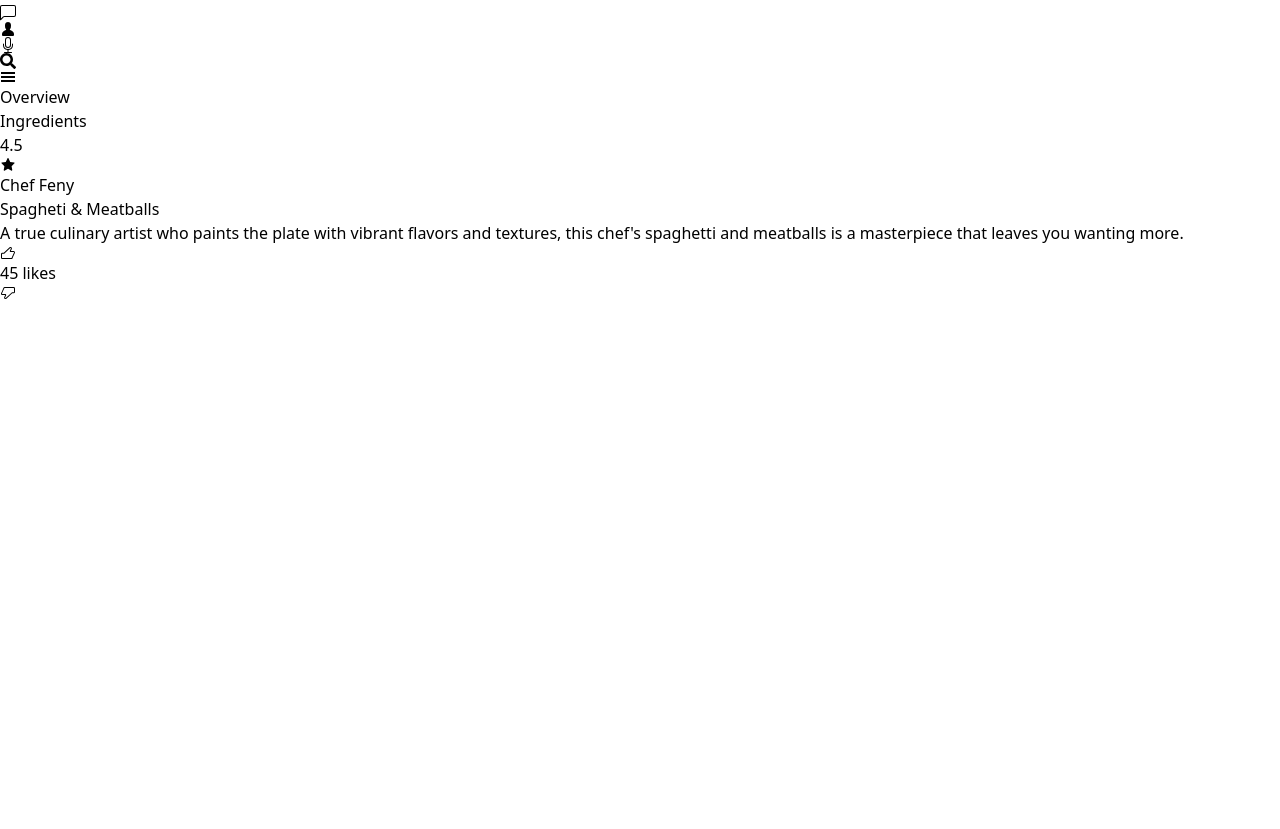
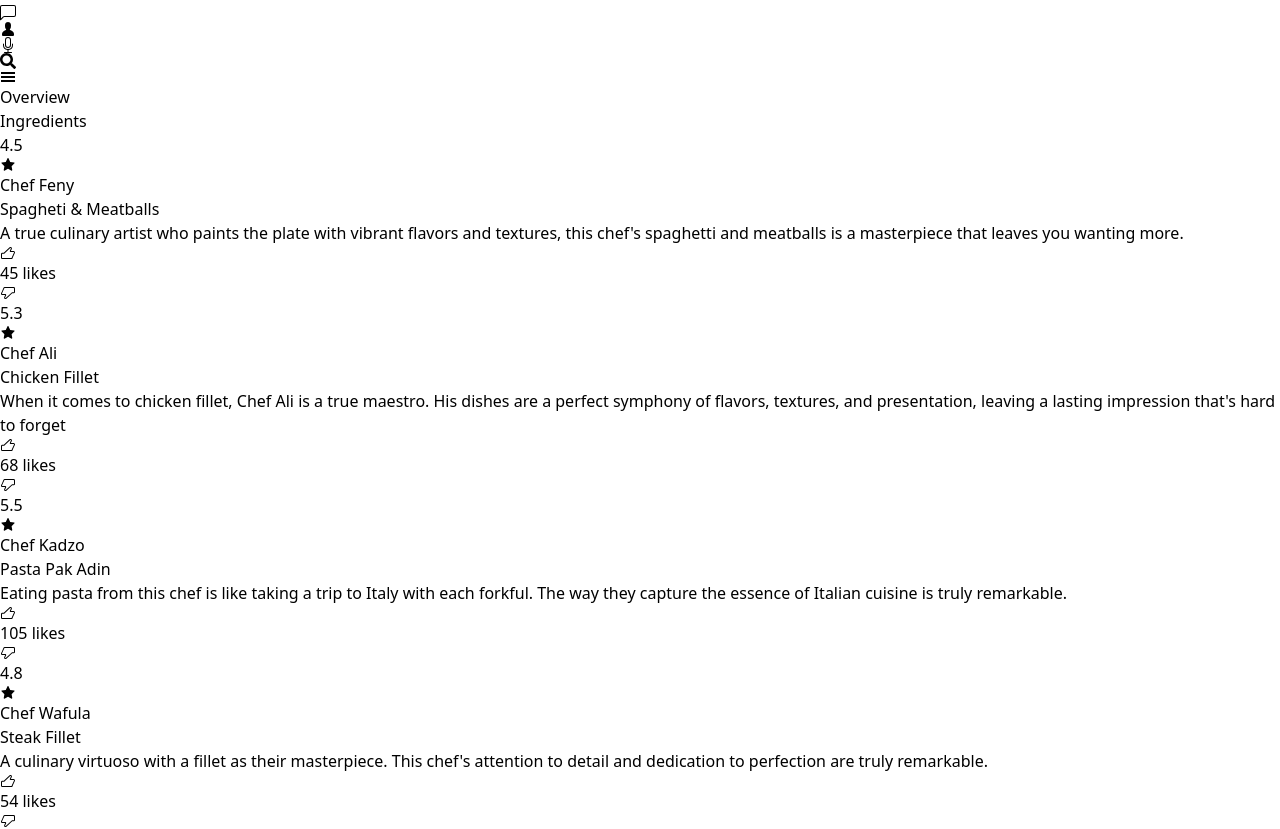
Before and after one commit to luckyBravine/kitchen-app, a React (Vite) app: page / in a window 1280 px wide. Shown: the part 2000-2829 px from the top of the page. Before the commit the page ends 2301 px from the top, so only its background shows below. Built offline with nearby package versions, Linux system fonts and the light colour scheme.

Commit message:
my eigth and 2 commit

```diff
--- a/src/App.tsx
+++ b/src/App.tsx
@@ -15,21 +15,25 @@ import pasta from "../src/assets/pasta.png"
 import spagheti from "../src/assets/spagheti.png"
 import steak from "../src/assets/steak.png"
 import Circle from './Components/Circle';
+
+import { gsap } from "gsap";
+
 import './App.css';
-// import { useState } from 'react';
+import { useState, useRef, useEffect } from 'react';
 
 function App() {
-  // const element1:HTMLElement | number | null = document.getElementById("circle1");
-  // const element2 = document.getElementById("circle2");
-  // const path = element1 - element2;
 
-//   const pi = 3.14159;
-//   const circle1 = pi * 29.63 * 29.63
-//   const circle2 = pi * 22 * 22
-//   const path = circle1 - circle2
-//  console.log(path)
+  let imageList = useRef(null);
+  let imageSlide = useRef(null);
+  let chefList = useRef(null);
 
-  // const [change, setChange] = useState();
+  const [state, setState] = useState({
+    isActive1: true,
+    isActive2: false,
+    isActive3: false,
+    isActive4: false,
+  })
+
   const imageContent =[
     {
       firstName: 'Spagheti &',
@@ -63,30 +67,30 @@ function App() {
       dislikes: 0,
     },
     {
-      rating: 5.0,
+      rating: 5.3,
       icon: <AiFillStar />,
       name: 'Chef Ali',
       meal: 'Chicken Fillet',
       description: `When it comes to chicken fillet, Chef Ali is a true maestro. His dishes are a perfect symphony of flavors, textures, and presentation, leaving a lasting impression that's hard to forget`,
-      likes: 45,
+      likes: 68,
       dislikes: 0,
     },
     {
-      rating: 4.5,
+      rating: 5.5,
       icon: <AiFillStar />,
       name: 'Chef Kadzo',
       meal: 'Pasta Pak Adin',
       description: `Eating pasta from this chef is like taking a trip to Italy with each forkful. The way they capture the essence of Italian cuisine is truly remarkable.`,
-      likes: 45,
+      likes: 105,
       dislikes: 0,
     },
     {
-      rating: 4.5,
+      rating: 4.8,
       icon: <AiFillStar />,
       name: 'Chef Wafula',
       meal: 'Steak Fillet',
       description: `A culinary virtuoso with a fillet as their masterpiece. This chef's attention to detail and dedication to perfection are truly remarkable.`,
-      likes: 45,
+      likes: 54,
       dislikes: 0,
     }
   ]
@@ -96,7 +100,7 @@ function App() {
   return (
    <section className="bg-slate-100 relative w-full">
     <div className="grid grid-cols-2 w-[100vw] justify-center mx-auto gap-1">
-      <div className='flex flex-col relative bg-purple-800'>
+      <div className='flex flex-col relative bg-purple-800' ref={el => {imageList = el}}>
         {/* <div id="circle1" className="top-[-118vh] ml-[-14rem] p-4 relative h-[70rem] w-[70rem] bg-gradient-to-r from-purple-400 to-pink-400 rounded-full flex justify-center items-center">
           <div id="circle2" className="bg-slate-100 rounded-full h-[52rem] w-[52rem]">
               <div className='absolute flex justify-center items-center mb-0 ml-[8rem] top-[120vh]'>
@@ -123,7 +127,7 @@ function App() {
         <Circle images={imageContent} />
         <div className='flex items-center mx-auto relative'>
           <AiOutlineLeft className="text-2xl font-black"/>
-          <div className='flex mx-auto px-2'>
+          <div className='flex mx-auto px-2' ref={el => {imageSlide = el}}>
             <div className='flex-col hover:bg-stone-200 bg-slate-200 justify-center w-[100px] items-center p-1 mx-6 rounded-md'>
               <img src={imageContent[0].image} alt="" className='w-18 h-20' />
               <h4 className='font-normal font-roboto text-md mx-auto text-center '>
@@ -169,6 +173,8 @@ function App() {
             <h5 className='text-md mr-4 font-semibold'>Overview</h5>
             <h5 className='text-md text-gray-700 ml-4'>Ingredients</h5>
           </div>
+          <div className='flex relative w-[20rem] mx-auto'>
+            <div className='absolute' ref={el => {chefList = el}}>
               <div className='w-12 mt-6 ml-6 pl-4 h-16 flex flex-col justify-center bg-green-800 rounded-lg'>
                 <h2 className='text-4xl font-black'>
                   {chefContent[0].rating}
@@ -196,6 +202,92 @@ function App() {
                 </div>
               </div>
             </div>
+            <div className='absolute'>
+              <div className='w-12 mt-6 ml-6 pl-4 h-16 flex flex-col justify-center bg-green-800 rounded-lg'>
+                <h2 className='text-4xl font-black'>
+                  {chefContent[1].rating}
+                </h2>
+                <AiFillStar />
+              </div>
+              <div className='flex flex-col mx-auto justify-center px-6 mt-4'>
+                <h3 className='text-xl font-bold'>
+                  {chefContent[1].name}
+                </h3>
+                <span className='text-xs py-1 text-slate-400'>
+                  {chefContent[1].meal}
+                </span>
+                <p className='text-base font-roboto font-normal mt-1 leading-tight'>
+                  {chefContent[1].description}
+                </p>
+                <div className='flex items-center mt-4'>
+                  <div className='p-2 bg-slate-300 mr-3 rounded-lg flex items-center'>
+                    <VscThumbsup className="mr-2" />
+                    <span> {chefContent[1].likes} likes</span>
+                  </div>
+                  <div className='p-2 bg-slate-300 ml-3 rounded-lg flex items-center'>
+                    <VscThumbsdown className="mr-2" />
+                  </div>
+                </div>
+              </div>
+            </div>
+            <div className='absolute'>
+              <div className='w-12 mt-6 ml-6 pl-4 h-16 flex flex-col justify-center bg-green-800 rounded-lg'>
+                <h2 className='text-4xl font-black'>
+                  {chefContent[2].rating}
+                </h2>
+                <AiFillStar />
+              </div>
+              <div className='flex flex-col mx-auto justify-center px-6 mt-4'>
+                <h3 className='text-xl font-bold'>
+                  {chefContent[2].name}
+                </h3>
+                <span className='text-xs py-1 text-slate-400'>
+                  {chefContent[2].meal}
+                </span>
+                <p className='text-base font-roboto font-normal mt-1 leading-tight'>
+                  {chefContent[2].description}
+                </p>
+                <div className='flex items-center mt-4'>
+                  <div className='p-2 bg-slate-300 mr-3 rounded-lg flex items-center'>
+                    <VscThumbsup className="mr-2" />
+                    <span> {chefContent[2].likes} likes</span>
+                  </div>
+                  <div className='p-2 bg-slate-300 ml-3 rounded-lg flex items-center'>
+                    <VscThumbsdown className="mr-2" />
+                  </div>
+                </div>
+              </div>
+            </div>
+            <div className='absolute'>
+              <div className='w-12 mt-6 ml-6 pl-4 h-16 flex flex-col justify-center bg-green-800 rounded-lg'>
+                <h2 className='text-4xl font-black'>
+                  {chefContent[3].rating}
+                </h2>
+                <AiFillStar />
+              </div>
+              <div className='flex flex-col mx-auto justify-center px-6 mt-4'>
+                <h3 className='text-xl font-bold'>
+                  {chefContent[3].name}
+                </h3>
+                <span className='text-xs py-1 text-slate-400'>
+                  {chefContent[3].meal}
+                </span>
+                <p className='text-base font-roboto font-normal mt-1 leading-tight'>
+                  {chefContent[3].description}
+                </p>
+                <div className='flex items-center mt-4'>
+                  <div className='p-2 bg-slate-300 mr-3 rounded-lg flex items-center'>
+                    <VscThumbsup className="mr-2" />
+                    <span> {chefContent[3].likes} likes</span>
+                  </div>
+                  <div className='p-2 bg-slate-300 ml-3 rounded-lg flex items-center'>
+                    <VscThumbsdown className="mr-2" />
+                  </div>
+                </div>
+              </div>
+            </div>
+          </div>
+        </div>
       </div>
     </div>
    </section>
```
Lines whose indentation alone changed are shown as unchanged.
